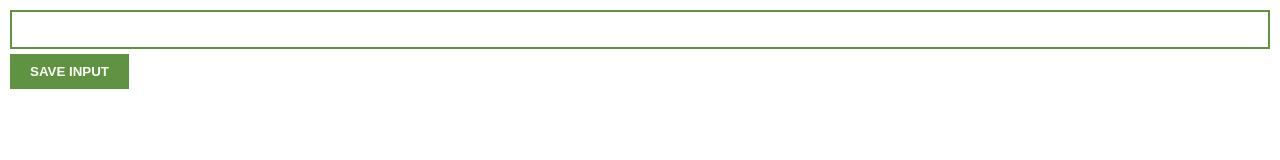
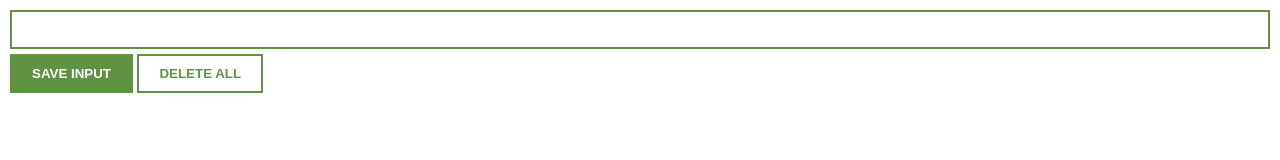
Before and after one commit to Zantri81/lead_tracker, a website built with Vite: page index.html in a window 1280 px wide. Built offline with nearby package versions, Linux system fonts and the light colour scheme.

Commit message:
delete btn html css

```diff
--- a/index.css
+++ b/index.css
@@ -17,7 +17,16 @@ button {
     color: white;
     background-color: #5f9341;
     padding: 10px 20px 10px 20px;
-    border: none;
+    border: 2px solid #5f9341;
+    font-weight: bold;
+}
+
+#delete-btn {
+    margin-top: 5px;
+    color:#5f9341;
+    background-color:white;
+    padding: 10px 20px 10px 20px;
+    border: 2px solid #5f9341;
     font-weight: bold;
 }
 
--- a/index.html
+++ b/index.html
@@ -5,6 +5,7 @@
     <body>
         <input type="text" id="input-el">       <!-- interactive control over the element -->
         <button id="input-btn">SAVE INPUT</button>
+        <button id="delete-btn">DELETE ALL</button>
         <ul id="ul-el"></ul>
         <script src="index.js"></script>
     </body>
--- a/index.js
+++ b/index.js
@@ -5,7 +5,6 @@ const inputBTN = document.getElementById("input-btn")
 const ulEL = document.getElementById("ul-el")
 
 let leadsFromLocalStorage = JSON.parse( localStorage.getItem("myLeads") )   //get myLeads from localStorage it's a truthy or falsy value (which different from boolean)
-console.log(leadsFromLocalStorage)
 
 
 if (leadsFromLocalStorage) {
```
